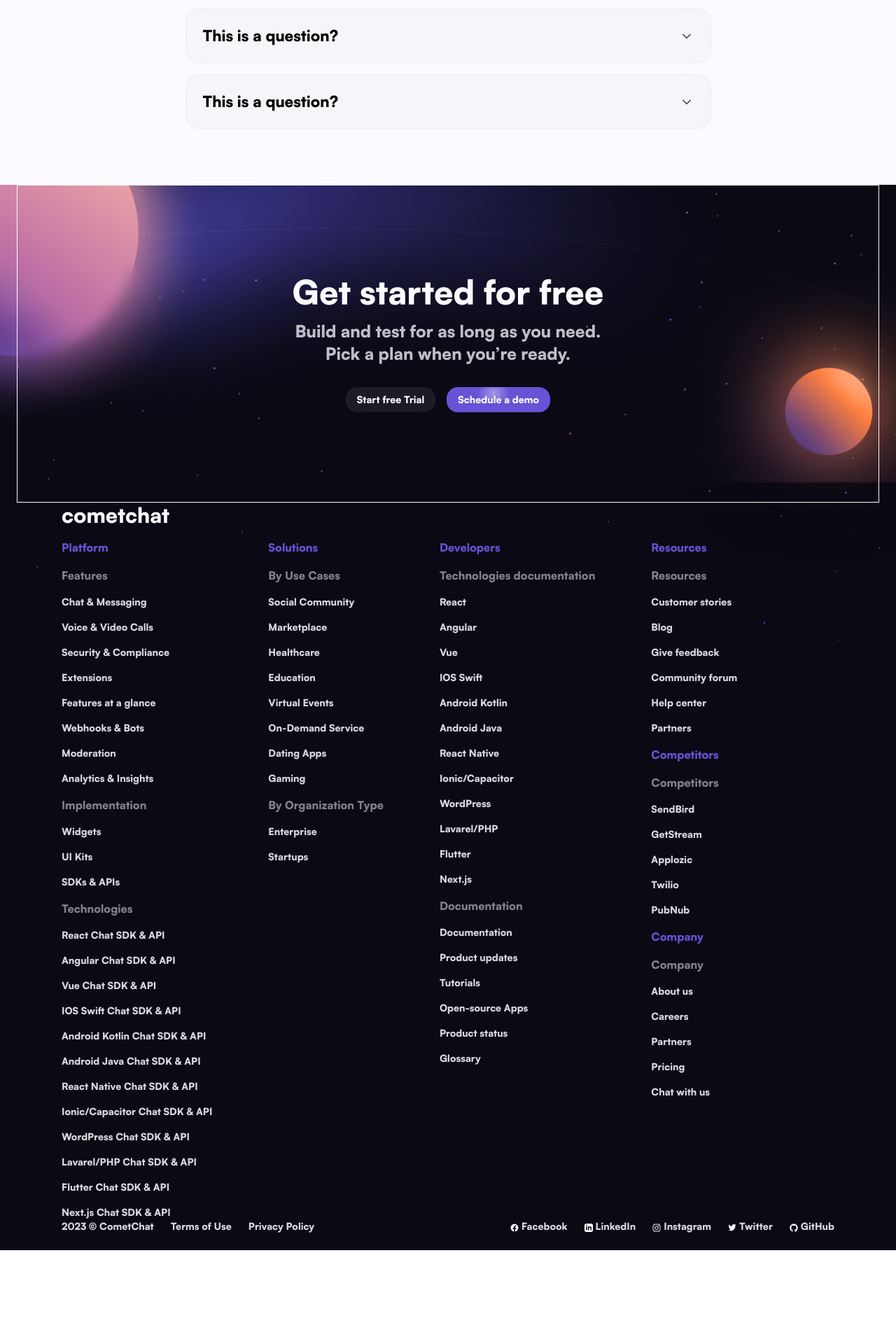
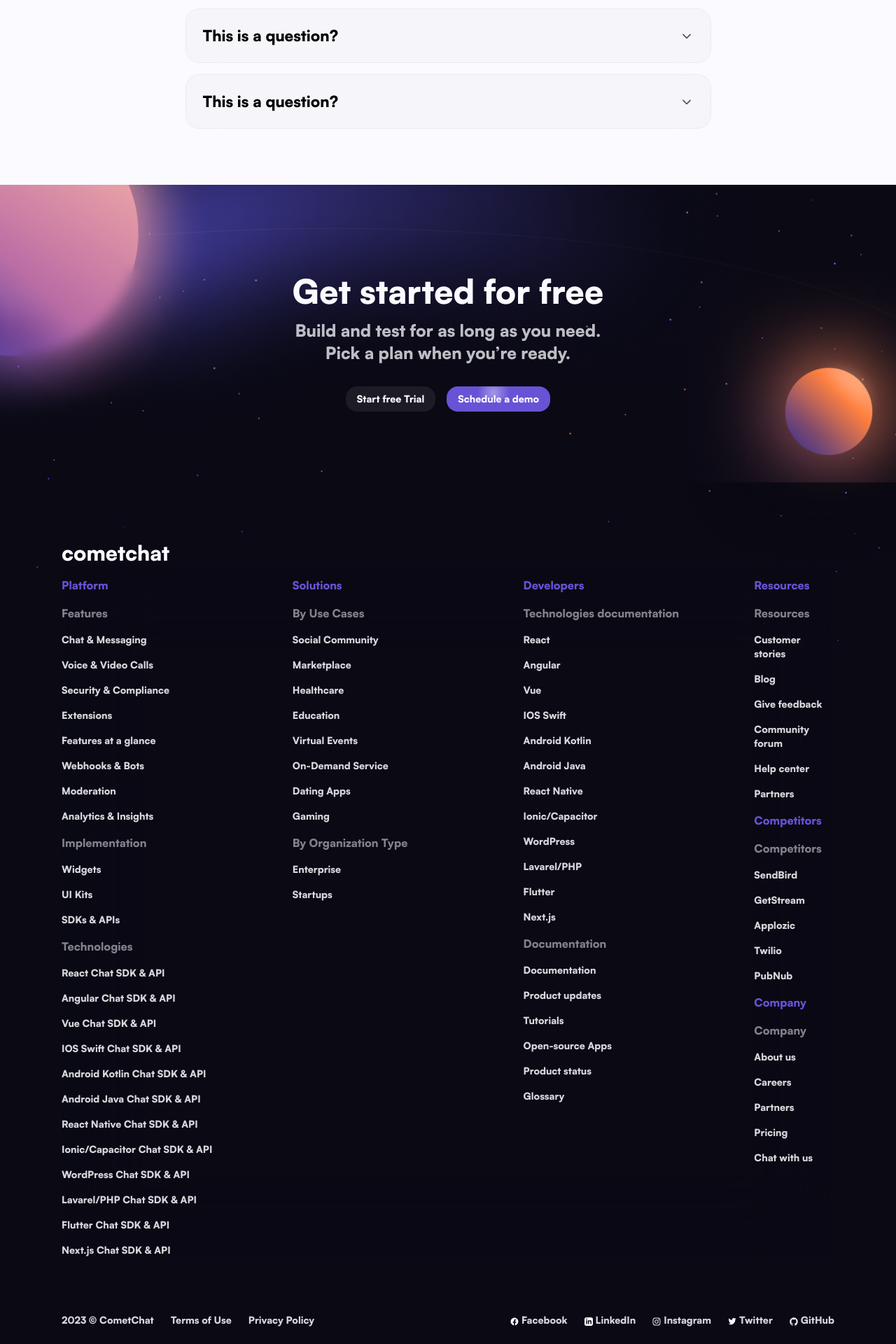
Before and after one commit to Fuzail22/ComechatBusiness, a SvelteKit app: page / in a window 1280 px wide. Shown: the part 2988-4908 px from the top of the page at 70% size. Before the commit the page ends 4774 px from the top, so only its background shows below. Built offline with nearby package versions, Linux system fonts and the light colour scheme; a web font is replaced by a local one.

Commit message:
updatedSpacing

```diff
--- a/src/components/Footer.svelte
+++ b/src/components/Footer.svelte
@@ -171,11 +171,11 @@
 	];
 </script>
 
-<div class="px-16">
+<div class="px-16 mt-14">
 	<Brand />
-	<div class="flex gap-20">
+	<div class="flex justify-between gap-20 backdrop-blur-3xl">
 		{#each items as item, index (index)}
-			<div class="flex flex-col gap-4">
+			<div class="flex flex-col gap-4 w-[268px]">
 				<h4 class="text-textc3 mt-4">{item.heading}</h4>
 				{#if item.subHeading1}
 					<h6 class="text-textc1-50">{item.subHeading1.heading}</h6>
--- a/src/components/PreFooter.svelte
+++ b/src/components/PreFooter.svelte
@@ -3,9 +3,7 @@
 	import SpecialButton from '../elements/SpecialButton.svelte';
 </script>
 
-<div
-	class="flex flex-col gap-8 items-center justify-center w-full px-5 py-12 md:py-32 border border-bgc1"
->
+<div class="flex flex-col gap-8 items-center justify-center w-full px-5 py-12 md:py-32">
 	<div class="sm:w-[500px]" style="text-align:center;">
 		<div class="text-3xl sm:text-5xl text-wrap" style="color:var(--textc1,white)">
 			Get started for free
--- a/src/components/SecondaryLinks.svelte
+++ b/src/components/SecondaryLinks.svelte
@@ -6,7 +6,7 @@
 	let socials = ['Facebook', 'LinkedIn', 'Instagram', 'Twitter', 'GitHub'];
 </script>
 
-<div class="flex px-16">
+<div class="flex px-16 mt-20">
 	<div class="inline-flex gap-6">
 		{#each legalPages as linkItem, index (index)}
 			<Link {linkItem} />
--- a/src/routes/+page.svelte
+++ b/src/routes/+page.svelte
@@ -26,4 +26,3 @@
 		<SecondaryLinks />
 	</SectionWrapper>
 </main>
-<!-- continue working on third section -->
```
